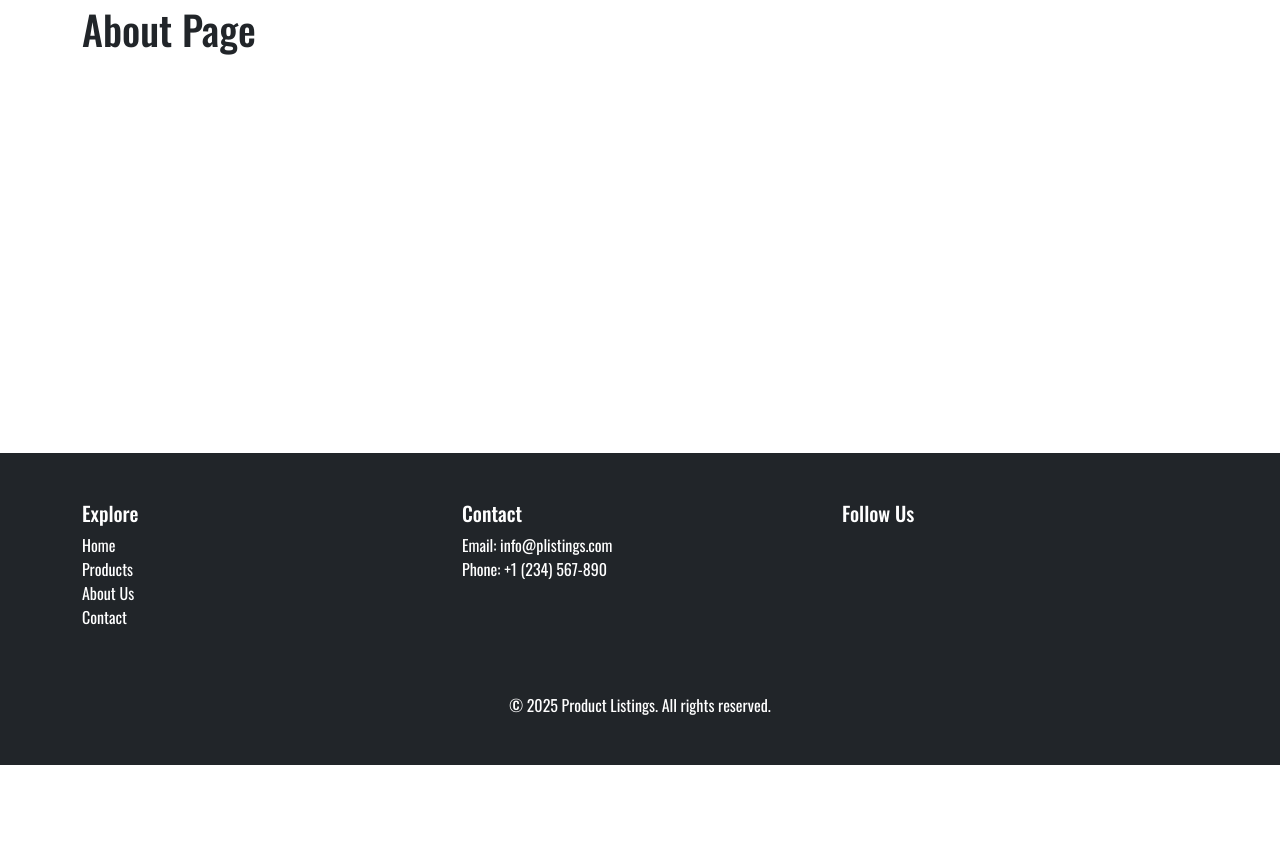
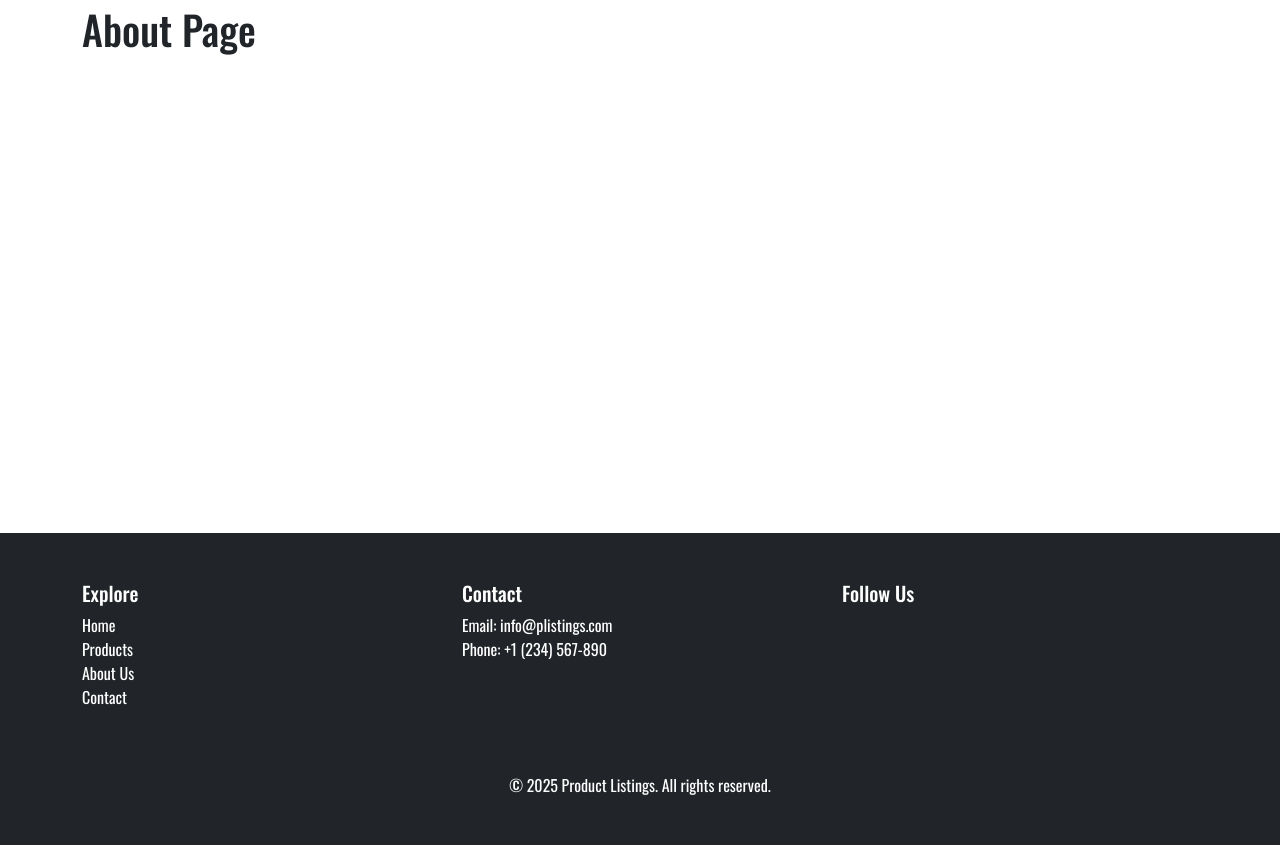
Before and after one commit to jod35/Django-for-beginners-2025-edition, a Django app: page /about/ in a window 1280 px wide. Shown: the part 75-920 px from the top of the page. Before the commit the page ends 840 px from the top, so only its background shows below. Run offline with Django 5.2, Linux system fonts and the light colour scheme.

```diff
--- a/products/templates/layouts/base.html
+++ b/products/templates/layouts/base.html
@@ -30,7 +30,7 @@
 
 <body>
     {% include 'includes/navbar.html' %}
-    <main class="container mt-4" style="min-height: 50vh;">
+    <main class="container mt-4" style="min-height: 60vh;">
 
         {% block main_content %}
 
```
